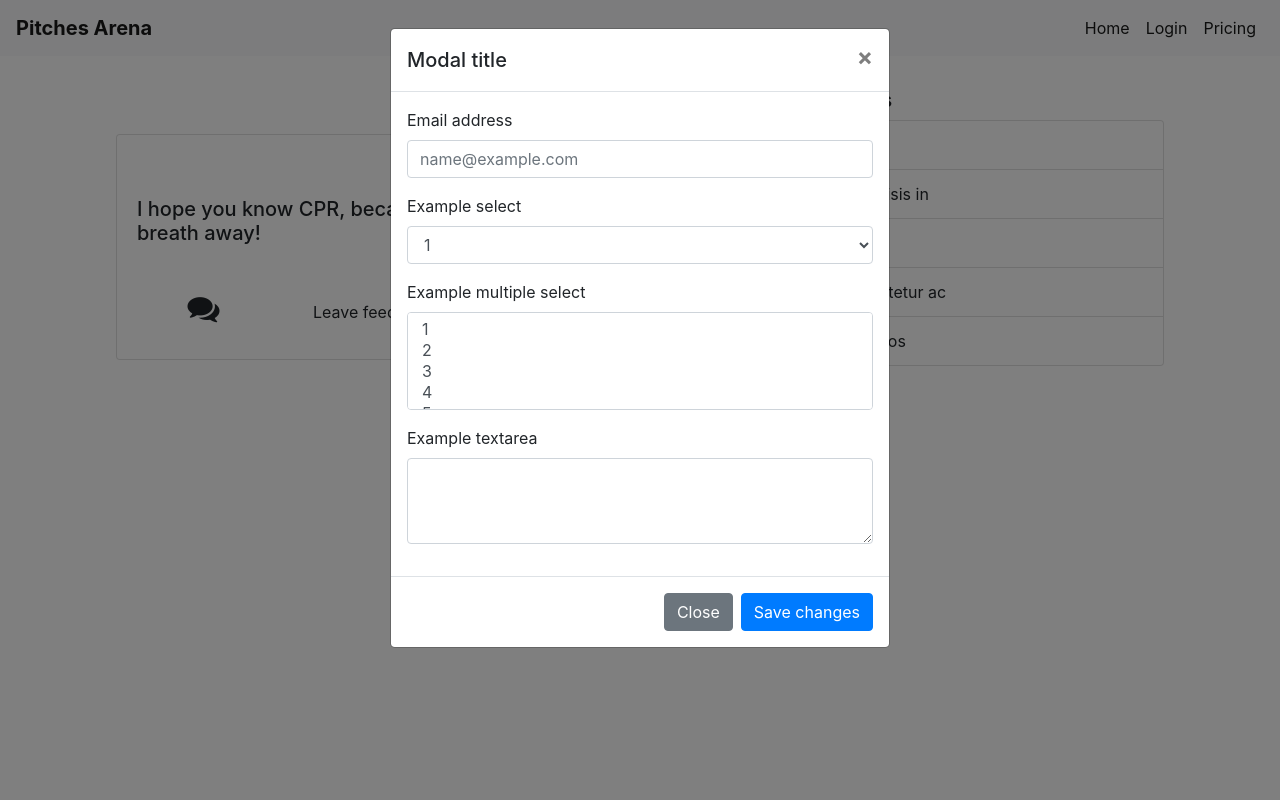
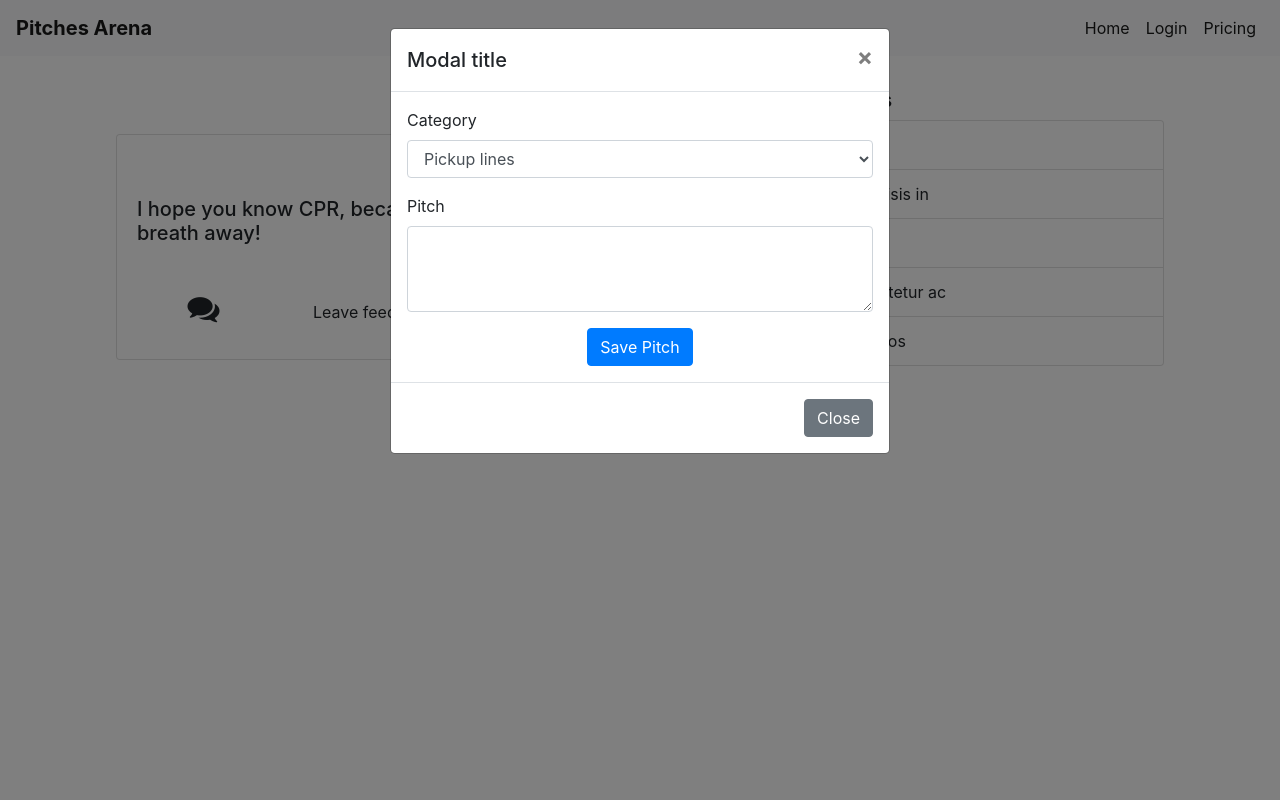
Before and after one commit to k-koech/Notebook, a Flask app: page / in a window 1280 px wide, after a click on "Add Pitches". Run offline with Flask 2, Linux system fonts and the light colour scheme; some libraries are stand-ins or nearby versions.

Commit message:
updated files

```diff
--- a/app/main/views.py
+++ b/app/main/views.py
@@ -1,6 +1,6 @@
 from flask import render_template,request,redirect,url_for, abort
 from . import main
-from ..models import  User
+from ..models import  Pitch, User
 from flask_login import login_required, current_user
 from .forms import ReviewForm,UpdateProfile
 from .. import db, photos
@@ -33,7 +33,37 @@ def index():
     else:
         return render_template('index.html', title = title)
 
+# @main.route('/search/<movie_name>')
+# def search(movie_name):
+#     '''
+#     View function to display the search results
+#     '''
+#     movie_name_list = movie_name.split(" ")
+#     movie_name_format = "+".join(movie_name_list)
+#     searched_movies = search_movie(movie_name_format)
+#     title = f'search results for {movie_name}'
+#     return render_template('search.html',movies = searched_movies)
 
+@main.route('/pitch/new', methods = ['GET','POST'])
+@login_required
+def pitch(id):
+    if request.method=="POST":
+        category = request.POST['category']
+        pitch = request.POST['pitch']
+        pitch1 = Pitch(category=category, pitch=pitch,  )
+    if form.validate_on_submit():
+        title = form.title.data
+        review = form.review.data
+
+        # Updated review instance
+        new_review = Review(movie_id=movie.id,movie_title=title,image_path=movie.poster,movie_review=review,user=current_user)
+
+        # save review method
+        new_review.save_review()
+        return redirect(url_for('.movie',id = movie.id ))
+
+    title = f'{movie.title} review'
+    return render_template('new_review.html',title = title, review_form=form, movie=movie)
 # @main.route('/movie/<int:id>')
 # def movie(id):
 
@@ -46,35 +76,7 @@ def index():
 
 #     return render_template('movie.html',title = title,movie = movie,reviews = reviews)
 
-# @main.route('/search/<movie_name>')
-# def search(movie_name):
-#     '''
-#     View function to display the search results
-#     '''
-#     movie_name_list = movie_name.split(" ")
-#     movie_name_format = "+".join(movie_name_list)
-#     searched_movies = search_movie(movie_name_format)
-#     title = f'search results for {movie_name}'
-#     return render_template('search.html',movies = searched_movies)
 
-# @main.route('/movie/review/new/<int:id>', methods = ['GET','POST'])
-# @login_required
-# def new_review(id):
-#     form = ReviewForm()
-#     movie = get_movie(id)
-#     if form.validate_on_submit():
-#         title = form.title.data
-#         review = form.review.data
-
-#         # Updated review instance
-#         new_review = Review(movie_id=movie.id,movie_title=title,image_path=movie.poster,movie_review=review,user=current_user)
-
-#         # save review method
-#         new_review.save_review()
-#         return redirect(url_for('.movie',id = movie.id ))
-
-#     title = f'{movie.title} review'
-#     return render_template('new_review.html',title = title, review_form=form, movie=movie)
 # @main.route('/review/<int:id>')
 # def single_review(id):
 #     review=Review.query.get(id)
--- a/app/templates/addPitchModal.html
+++ b/app/templates/addPitchModal.html
@@ -9,42 +9,28 @@
       </div>
       <div class="modal-body">
       <!-- start of form -->
-        <form>
+        <form action="/pitch/new" method="POST">
           <div class="form-group">
-            <label>Email address</label>
-            <input type="email" class="form-control" id="exampleFormControlInput1" placeholder="name@example.com">
-          </div>
-          <div class="form-group">
-            <label for="exampleFormControlSelect1">Example select</label>
-            <select class="form-control" id="exampleFormControlSelect1">
-              <option>1</option>
-              <option>2</option>
-              <option>3</option>
-              <option>4</option>
-              <option>5</option>
+            <label for="exampleFormControlSelect2">Category</label>
+            <select class="form-control" name="category" id="exampleFormControlSelect2">
+              <option>Pickup lines</option>
+              <option>Interview pitch</option>
+              <option>Product pitch,</option>
+              <option>Promotion pitch</option>
             </select>
           </div>
           <div class="form-group">
-            <label for="exampleFormControlSelect2">Example multiple select</label>
-            <select multiple class="form-control" id="exampleFormControlSelect2">
-              <option>1</option>
-              <option>2</option>
-              <option>3</option>
-              <option>4</option>
-              <option>5</option>
-            </select>
+            <label for="exampleFormControlTextarea1">Pitch</label>
+            <textarea class="form-control" name="pitch" rows="3"></textarea>
           </div>
-          <div class="form-group">
-            <label for="exampleFormControlTextarea1">Example textarea</label>
-            <textarea class="form-control" id="exampleFormControlTextarea1" rows="3"></textarea>
-          </div>
+          <div class="text-center"><button type="button" class="btn btn-primary">Save Pitch</button></div>
         </form>
         <!-- endform -->
 
       </div>
       <div class="modal-footer">
         <button type="button" class="btn btn-secondary" data-dismiss="modal">Close</button>
-        <button type="button" class="btn btn-primary">Save changes</button>
+
       </div>
     </div>
   </div>
--- a/app/templates/email/welcome_user.txt
+++ b/app/templates/email/welcome_user.txt
@@ -1,3 +1,5 @@
 Hello {{user.username}}
-Welcome to Watchlist
-We have just seen you have signed up for our application and want to welcome you to the family. Please enjoy the reviews of all your  favourite films.
+Welcome to 1 minute Pitches.
+We have just seen you have signed up for our application and want to welcome you to the family.
+Please enjoy the pitches and review them.
+Once again welcome.
```
